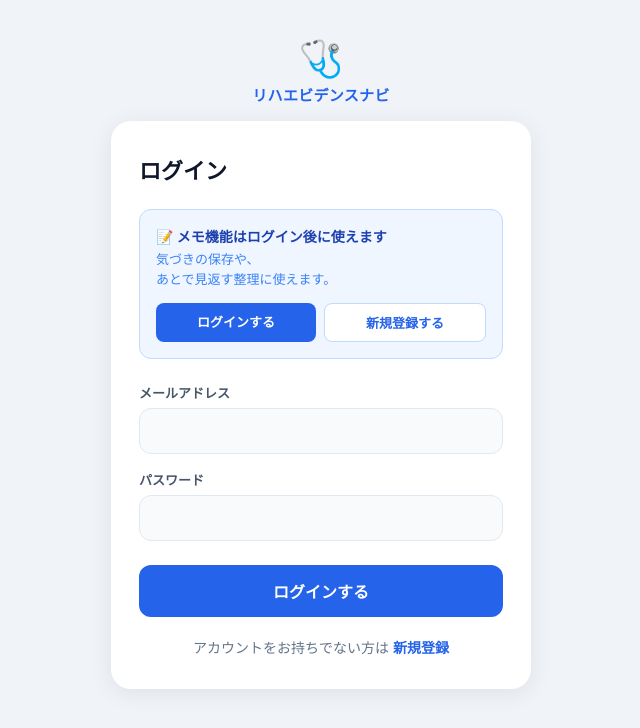
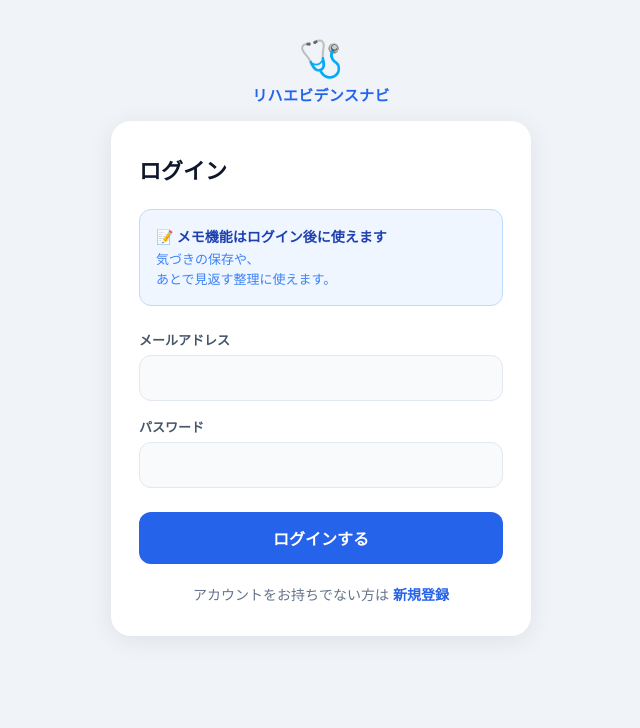
Before and after one commit to etoshihide08-create/paper-saas, a FastAPI app: page /login?from=memo in a window 1280 px wide. Shown: the top 728 px of the page, without its empty margins (319-959 px from the left). Run offline with FastAPI, Linux system fonts and the light colour scheme.

Commit message:
fix: ログイン説明カードの下余白を修正
Co-Authored-By: Claude Sonnet 4.6 <noreply@anthropic.com>

```diff
--- a/templates/login.html
+++ b/templates/login.html
@@ -130,50 +130,10 @@
         .context-card-desc {
             font-size: 13px;
             color: #3b82f6;
-            margin: 0 0 14px;
+            margin: 0;
             line-height: 1.5;
         }
 
-        .context-card-actions {
-            display: flex;
-            gap: 8px;
-        }
-
-        .context-btn-primary {
-            flex: 1;
-            padding: 9px 0;
-            background: #2563eb;
-            color: #fff;
-            border: none;
-            border-radius: 8px;
-            font-size: 13px;
-            font-weight: 700;
-            cursor: pointer;
-            text-align: center;
-            text-decoration: none;
-            display: block;
-            -webkit-tap-highlight-color: transparent;
-        }
-
-        .context-btn-primary:hover { background: #1d4ed8; }
-
-        .context-btn-secondary {
-            flex: 1;
-            padding: 9px 0;
-            background: #fff;
-            color: #2563eb;
-            border: 1.5px solid #bfdbfe;
-            border-radius: 8px;
-            font-size: 13px;
-            font-weight: 700;
-            cursor: pointer;
-            text-align: center;
-            text-decoration: none;
-            display: block;
-            -webkit-tap-highlight-color: transparent;
-        }
-
-        .context-btn-secondary:hover { background: #f0f7ff; }
 
         .error {
             background: #fef2f2;
@@ -224,19 +184,11 @@
         <div class="context-card">
             <p class="context-card-title">📝 メモ機能はログイン後に使えます</p>
             <p class="context-card-desc">気づきの保存や、<br>あとで見返す整理に使えます。</p>
-            <div class="context-card-actions">
-                <a href="#email" class="context-btn-primary" onclick="document.getElementById('email').focus();return false;">ログインする</a>
-                <a href="/register" class="context-btn-secondary">新規登録する</a>
-            </div>
         </div>
         {% elif from_page == "saved" %}
         <div class="context-card">
             <p class="context-card-title">📚 保存機能はログイン後に使えます</p>
             <p class="context-card-desc">気になった論文をあとからすぐ見返せます。</p>
-            <div class="context-card-actions">
-                <a href="#email" class="context-btn-primary" onclick="document.getElementById('email').focus();return false;">ログインする</a>
-                <a href="/register" class="context-btn-secondary">新規登録する</a>
-            </div>
         </div>
         {% endif %}
 
```
